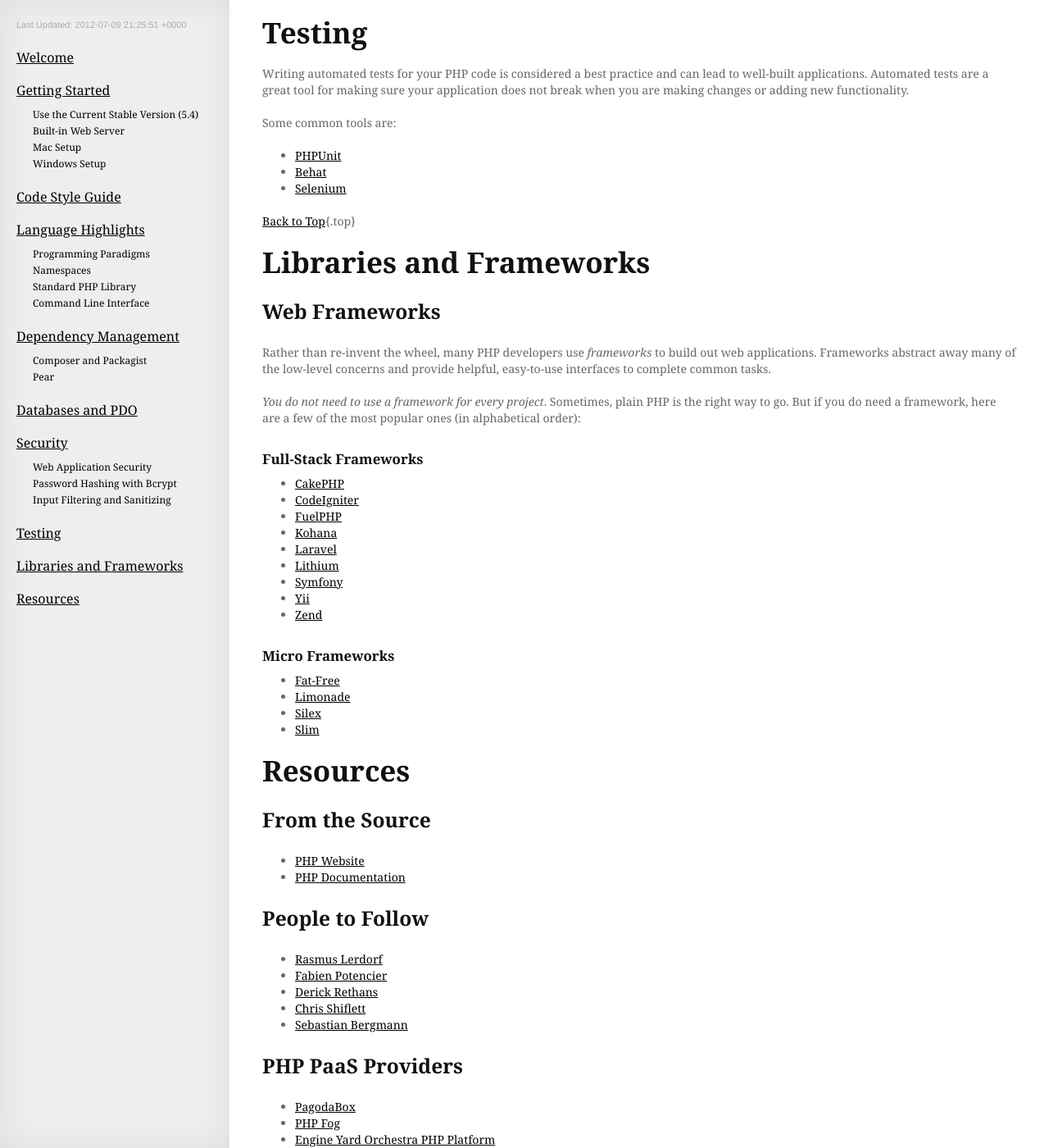
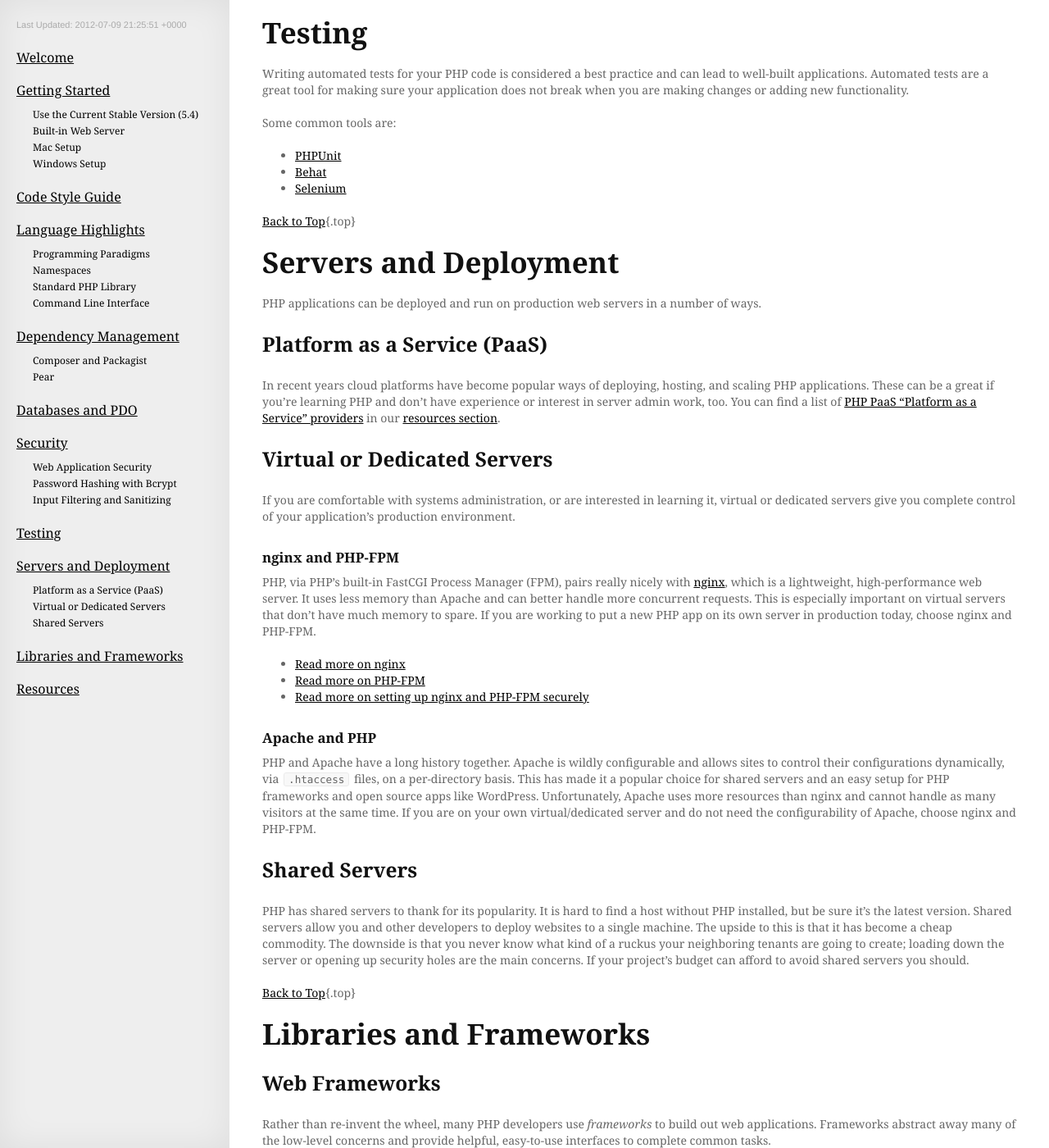
Before and after one commit to codeguy/php-the-right-way, a Jekyll site: the page built from index.html, in a window 1280 px wide and 1400 px high, scrolled down 6777 px. Shown: the whole window at 82% size. Built offline with Jekyll 4.4.1, drawn with Linux system fonts in a browser that asks for light colours; some web fonts are replaced; Markdown is read by kramdown in place of the engine named in the settings; comment, search, counter and statistics services are not loaded.

Commit message:
Adding section on Servers and Deployment
Subsections are currently stubbed out. Need to add tutorials on setting up nginx and php-fpm as well as some general best practices for deployment (especially on shared hosts).

```diff
--- /dev/null
+++ b/_includes/servers-and-deployment.md
@@ -0,0 +1,29 @@
+# Servers and Deployment
+
+PHP applications can be deployed and run on production web servers in a number of ways.
+
+## Platform as a Service (PaaS)
+
+In recent years cloud platforms have become popular ways of deploying, hosting, and scaling PHP applications. These can be a great if you're learning PHP and don't have experience or interest in server admin work, too. You can find a list of [PHP PaaS "Platform as a Service" providers](#php_paas_providers) in our [resources section](#resources).
+
+## Virtual or Dedicated Servers
+
+If you are comfortable with systems administration, or are interested in learning it, virtual or dedicated servers give you complete control of your application's production environment.
+
+### nginx and PHP-FPM
+
+PHP, via PHP's built-in FastCGI Process Manager (FPM), pairs really nicely with [nginx](http://nginx.org), which is a lightweight, high-performance web server. It uses less memory than Apache and can better handle more concurrent requests. This is especially important on virtual servers that don't have much memory to spare. If you are working to put a new PHP app on its own server in production today, choose nginx and PHP-FPM.
+
+* [Read more on nginx](http://nginx.org)
+* [Read more on PHP-FPM](http://php.net/manual/en/install.fpm.php)
+* [Read more on setting up nginx and PHP-FPM securely](https://nealpoole.com/blog/2011/04/setting-up-php-fastcgi-and-nginx-dont-trust-the-tutorials-check-your-configuration/)
+
+### Apache and PHP
+
+PHP and Apache have a long history together. Apache is wildly configurable and allows sites to control their configurations dynamically, via `.htaccess` files, on a per-directory basis. This has made it a popular choice for shared servers and an easy setup for PHP frameworks and open source apps like WordPress. Unfortunately, Apache uses more resources than nginx and cannot handle as many visitors at the same time. If you are on your own virtual/dedicated server and do not need the configurability of Apache, choose nginx and PHP-FPM.
+
+## Shared Servers
+
+PHP has shared servers to thank for its popularity. It is hard to find a host without PHP installed, but be sure it's the latest version. Shared servers allow you and other developers to deploy websites to a single machine. The upside to this is that it has become a cheap commodity. The downside is that you never know what kind of a ruckus your neighboring tenants are going to create; loading down the server or opening up security holes are the main concerns. If your project's budget can afford to avoid shared servers you should.
+
+[Back to Top](#top){.top}
--- a/_layouts/default.html
+++ b/_layouts/default.html
@@ -62,6 +62,13 @@
                     </ul>
                 </li>
                 <li><a href="#testing">Testing</a></li>
+                <li><a href="#servers_and_deployment">Servers and Deployment</a>
+                    <ul>
+                        <li><a href="#platform_as_a_service_paas">Platform as a Service (PaaS)</a></li>
+                        <li><a href="#virtual_or_dedicated_servers">Virtual or Dedicated Servers</a></li>
+                        <li><a href="#shared_servers">Shared Servers</a></li>
+                    </ul>
+                </li>
                 <li><a href="#libraries_and_frameworks">Libraries and Frameworks</a></li>
                 <li><a href="#resources">Resources</a></li>
             </ul>
--- a/index.html
+++ b/index.html
@@ -26,6 +26,9 @@ layout: default
 {% capture testing_content %}{% include testing.md %}{% endcapture %}
 {{ testing_content|markdownify }}
 
+{% capture servers_and_deployment_content %}{% include servers-and-deployment.md %}{% endcapture %}
+{{ servers_and_deployment_content|markdownify }}
+
 {% capture frameworks_content %}{% include libraries-and-frameworks.md %}{% endcapture %}
 {{ frameworks_content|markdownify }}
 
```
